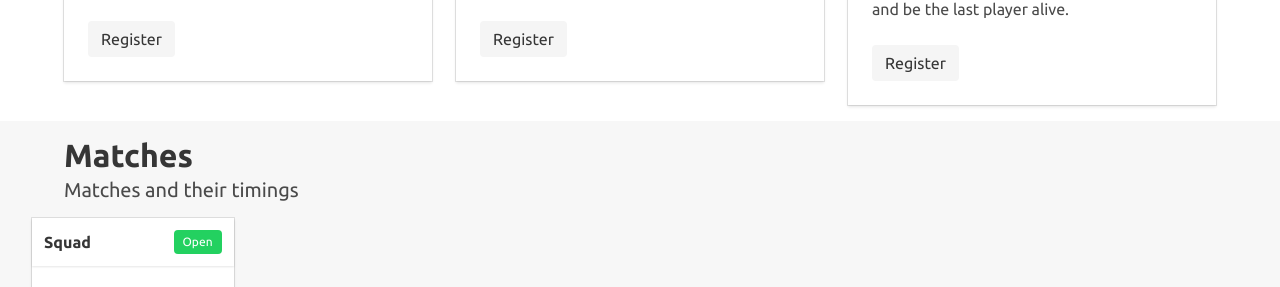
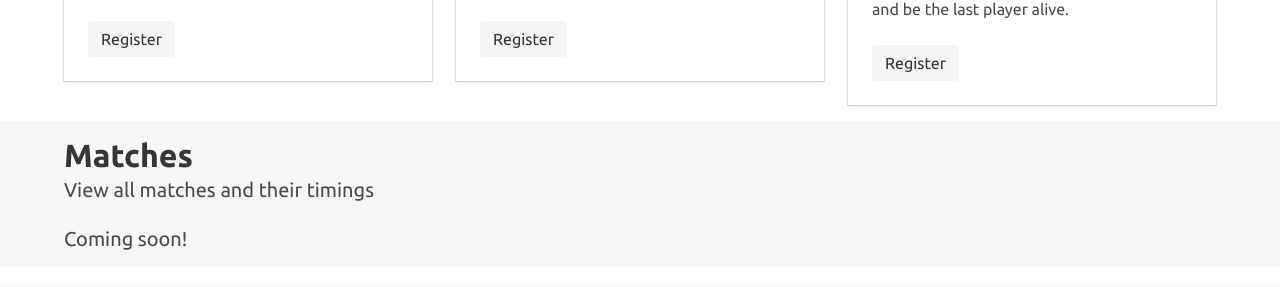
Before and after one commit to faraazahmad/pubg-tournaments, a plain HTML site: page index.html in a window 1280 px wide. Shown: the part 881-1168 px from the top of the page. Drawn offline with nearby package versions, Linux system fonts and the light colour scheme; no server answers.

Commit message:
add coming soon

```diff
--- a/index.html
+++ b/index.html
@@ -171,9 +171,14 @@
         <div class="banner">
             <div class="container">
                 <h1 class="title">Matches</h1>
-                <h2 class="subtitle">Matches and their timings</h2>
+                <h2 class="subtitle">View all matches and their timings</h2>
+                <p class="subtitle">Coming soon!</p>
             </div>
+
+        <!--
             <div class="scroll-menu">
+
+                Match card design; DO NOT DELETE
                 <div class="card">
                     <header class="card-header">
                         <p class="card-header-title">
@@ -196,6 +201,7 @@
                     </footer>
                 </div>
             </div>
+        -->
         </div>
     </section>
 
```
